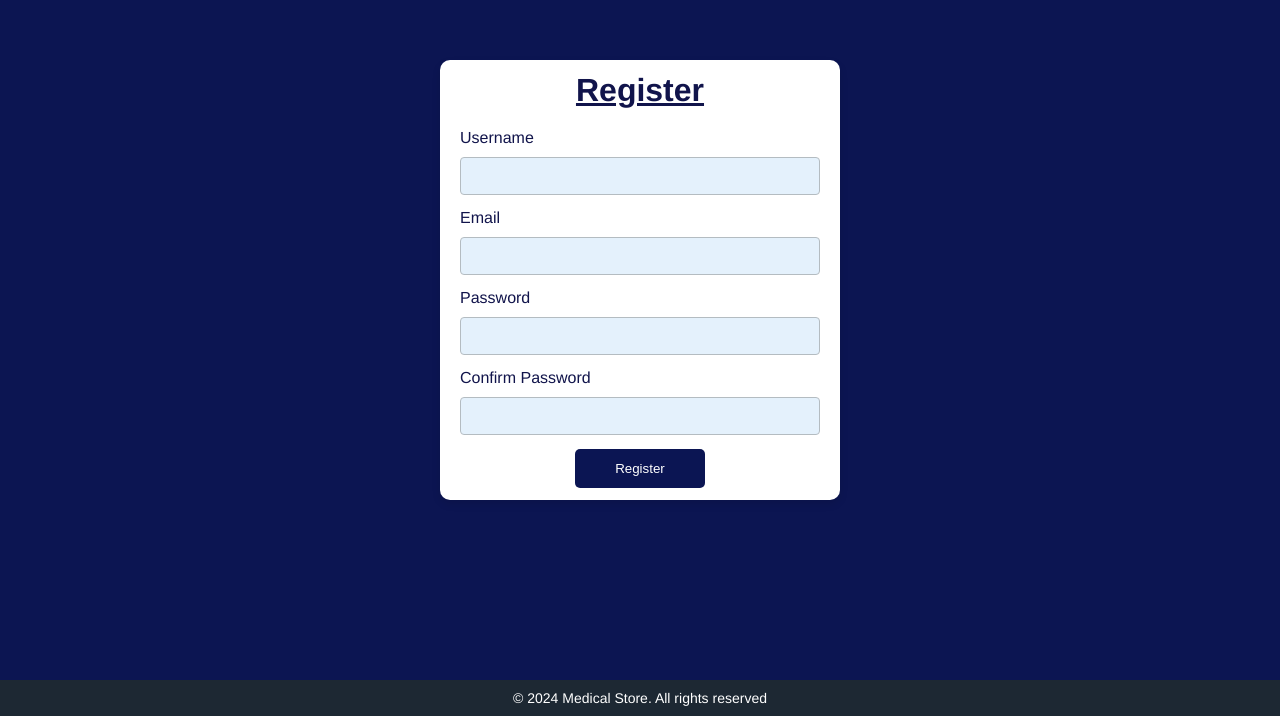
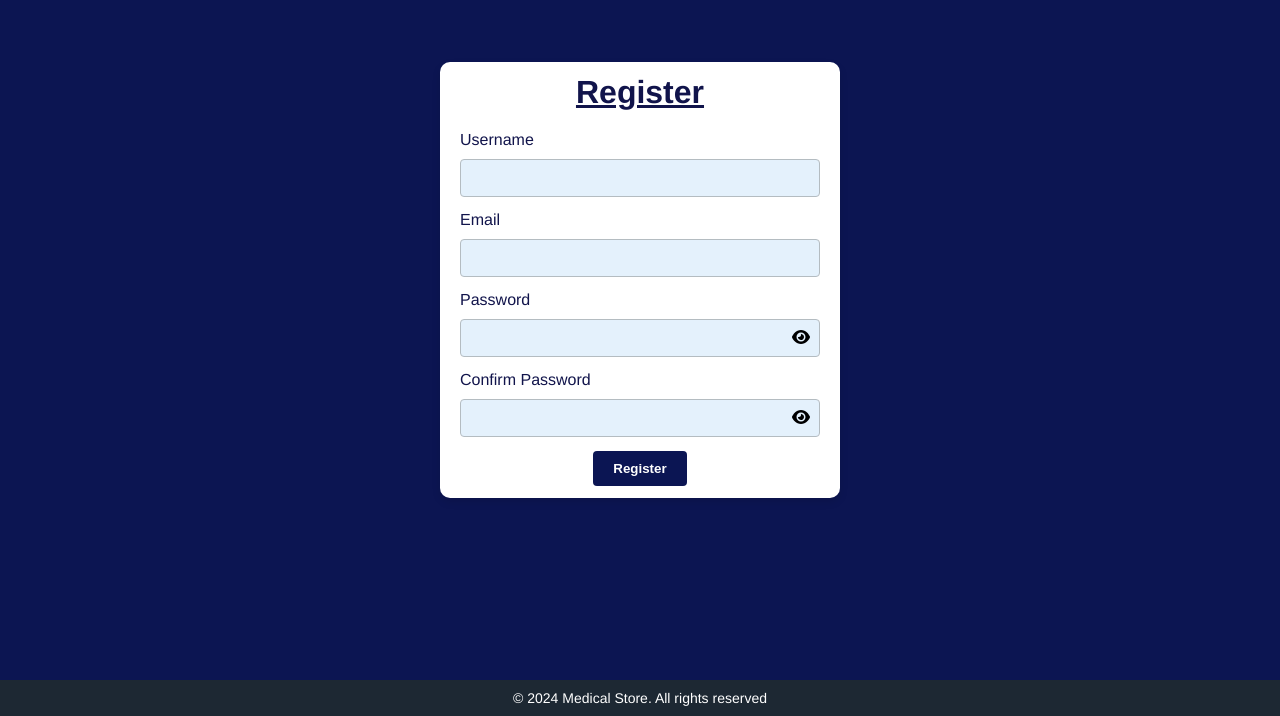
Before and after one commit to charangajjala/MedEase, a React (Vite) app in the folder frontend/: page /register in a window 1280 px wide. Shown: the part 120-836 px from the top of the page. Built offline with nearby package versions, Linux system fonts and the light colour scheme.

Commit message:
Add PasswordInput component and styles and added the register component

```diff
--- /dev/null
+++ b/frontend/src/components/PasswordInput/PasswordInput.jsx
@@ -0,0 +1,44 @@
+import { useState } from "react";
+import PropTypes from "prop-types";
+import FormInput from "../FormInput/FormInput";
+import { faEye, faEyeSlash } from "@fortawesome/free-solid-svg-icons";
+import { FontAwesomeIcon } from "@fortawesome/react-fontawesome";
+import "./PasswordInput.scss";
+
+const PasswordInput = ({ id, label, value, onChange, error, ...props }) => {
+  const [isPasswordVisible, setIsPasswordVisible] = useState(false);
+
+  const togglePasswordVisibility = () => {
+    setIsPasswordVisible(!isPasswordVisible);
+  };
+
+  return (
+    <div className="password-field">
+      <FormInput
+        label={label}
+        type={isPasswordVisible ? "text" : "password"}
+        id={id}
+        name={id}
+        value={value}
+        onChange={onChange}
+        error={error}
+        {...props}
+      />
+      <FontAwesomeIcon
+        icon={isPasswordVisible ? faEyeSlash : faEye}
+        onClick={togglePasswordVisibility}
+        className="password-toggle-icon"
+      />
+    </div>
+  );
+};
+
+PasswordInput.propTypes = {
+  id: PropTypes.string.isRequired,
+  label: PropTypes.string.isRequired,
+  value: PropTypes.string.isRequired,
+  onChange: PropTypes.func.isRequired,
+  error: PropTypes.string,
+};
+
+export default PasswordInput;
--- /dev/null
+++ b/frontend/src/components/PasswordInput/PasswordInput.scss
@@ -0,0 +1,11 @@
+.password-field {
+  position: relative;
+
+  .password-toggle-icon {
+    position: absolute;
+    right: 10px;
+    top: 58%;
+    transform: translateY(-50%);
+    cursor: pointer;
+  }
+}
--- a/frontend/src/components/index.js
+++ b/frontend/src/components/index.js
@@ -12,6 +12,7 @@ import { default as CompanyForm } from "./CompanyForm/CompanyForm.jsx";
 import { default as Loading } from "./Loading/Loading.jsx";
 import { default as Navbar } from "./Navbar/Navbar.jsx";
 import { default as Invoice } from "./Invoice/Invoice.jsx";
+import { default as PasswordInput } from "./PasswordInput/PasswordInput.jsx";
 
 export {
   Button,
@@ -28,4 +29,5 @@ export {
   Loading,
   Navbar,
   Invoice,
+  PasswordInput,
 };
--- a/frontend/src/containers/User/Register/Register.jsx
+++ b/frontend/src/containers/User/Register/Register.jsx
@@ -1,7 +1,37 @@
-import { Button, FormInput, Footer } from "../../../components";
+import { useReducer } from "react";
+import { Button, FormInput, Footer, PasswordInput } from "../../../components";
 import "./Register.scss";
 
+const initialState = {
+  username: "",
+  email: "",
+  password: "",
+  confirmPassword: "",
+};
+
+function reducer(state, action) {
+  switch (action.type) {
+    case "SET_USERNAME":
+      return { ...state, username: action.payload };
+    case "SET_EMAIL":
+      return { ...state, email: action.payload };
+    case "SET_PWD":
+      return { ...state, password: action.payload };
+    case "SET_CONFIRM_PWD":
+      return { ...state, confirmPassword: action.payload };
+    default:
+      return state;
+  }
+}
+
 const Register = () => {
+  const [state, dispatch] = useReducer(reducer, initialState);
+
+  const handleSubmit = (e) => {
+    e.preventDefault();
+    console.log(state);
+  };
+
   return (
     <>
       <div className="register-layout">
@@ -15,6 +45,9 @@ const Register = () => {
               type="text"
               id="username"
               name="username"
+              onChange={(e) =>
+                dispatch({ type: "SET_USERNAME", payload: e.target.value })
+              }
               required
               autoComplete="off"
             />
@@ -23,28 +56,35 @@ const Register = () => {
               type="email"
               id="email"
               name="email"
+              onChange={(e) =>
+                dispatch({ type: "SET_EMAIL", payload: e.target.value })
+              }
               required
               autoComplete="off"
             />
-            <FormInput
+            <PasswordInput
+              id="password"
               label="Password"
-              type="password"
-              id="password"
-              name="password"
+              value={state.password}
+              onChange={(e) =>
+                dispatch({ type: "SET_PWD", payload: e.target.value })
+              }
               required
               autoComplete="off"
             />
-            <FormInput
+            <PasswordInput
+              id="confirm-password"
               label="Confirm Password"
-              type="password"
-              id="confirm-password"
-              name="confirm-password"
+              value={state.confirmPassword}
+              onChange={(e) =>
+                dispatch({ type: "SET_CONFIRM_PWD", payload: e.target.value })
+              }
               required
               autoComplete="off"
             />
           </div>
           <div className="register-layout__content__button">
-            <Button name="Register" type="submit" />
+            <Button name="Register" type="submit" onClick={handleSubmit} />
           </div>
         </div>
       </div>
--- a/frontend/src/containers/User/Register/Register.scss
+++ b/frontend/src/containers/User/Register/Register.scss
@@ -1,5 +1,6 @@
 @import "../../../styles/colors/colors.scss";
 @import "../../../styles/fonts/fonts.scss";
+@import "../../../styles/mixins.scss";
 
 .register-layout {
   background-color: $body-bg;
@@ -30,17 +31,7 @@
       justify-content: center;
 
       button {
-        background-color: $button-bg;
-        color: $button-text;
-        padding: 12px 40px;
-        border: none;
-        border-radius: 5px;
-        cursor: pointer;
-        transition: background-color 0.3s ease-in-out;
-
-        &:hover {
-          background-color: $button-hover;
-        }
+        @include button-style;
       }
     }
   }
--- /dev/null
+++ b/frontend/src/styles/mixins.scss
@@ -0,0 +1,41 @@
+@import "./colors/colors.scss";
+@import "./fonts/fonts.scss";
+
+@mixin button-style {
+  padding: 0.75em 1.5em;
+  border: none;
+  border-radius: 4px;
+  background-color: $button-bg;
+  color: $button-text;
+  cursor: pointer;
+  font-weight: 600;
+  transition: all 0.3s ease-in-out;
+  justify-self: center;
+  align-self: center;
+
+  &:hover {
+    background-color: $button-hover;
+    box-shadow: 0 4px 12px rgba($black, 0.2);
+  }
+
+  &:active {
+    transform: translateY(2px);
+    box-shadow: 0 2px 8px rgba($black, 0.2);
+  }
+}
+
+
+@mixin input-style {
+  width: 100%;
+  padding: 10px;
+  border: 1px solid $form-input-border;
+  background-color: $form-input-bg-active;
+  color: $text-color;
+  border-radius: 5px;
+
+  &:focus {
+    border-color: darken($button-bg, 20%);
+    box-shadow: 0 0 0 2px rgba($button-bg, 0.2);
+    outline: none;
+  }
+}
```
